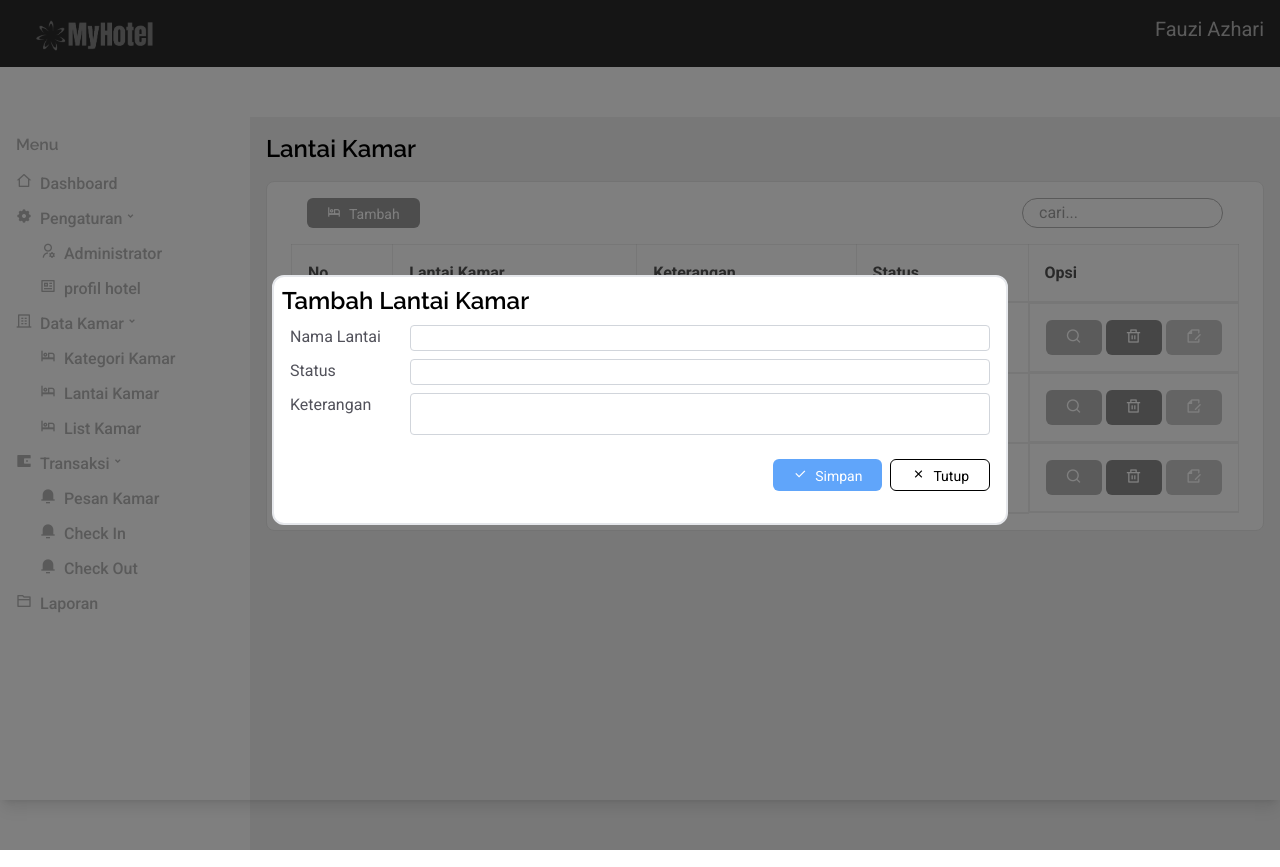
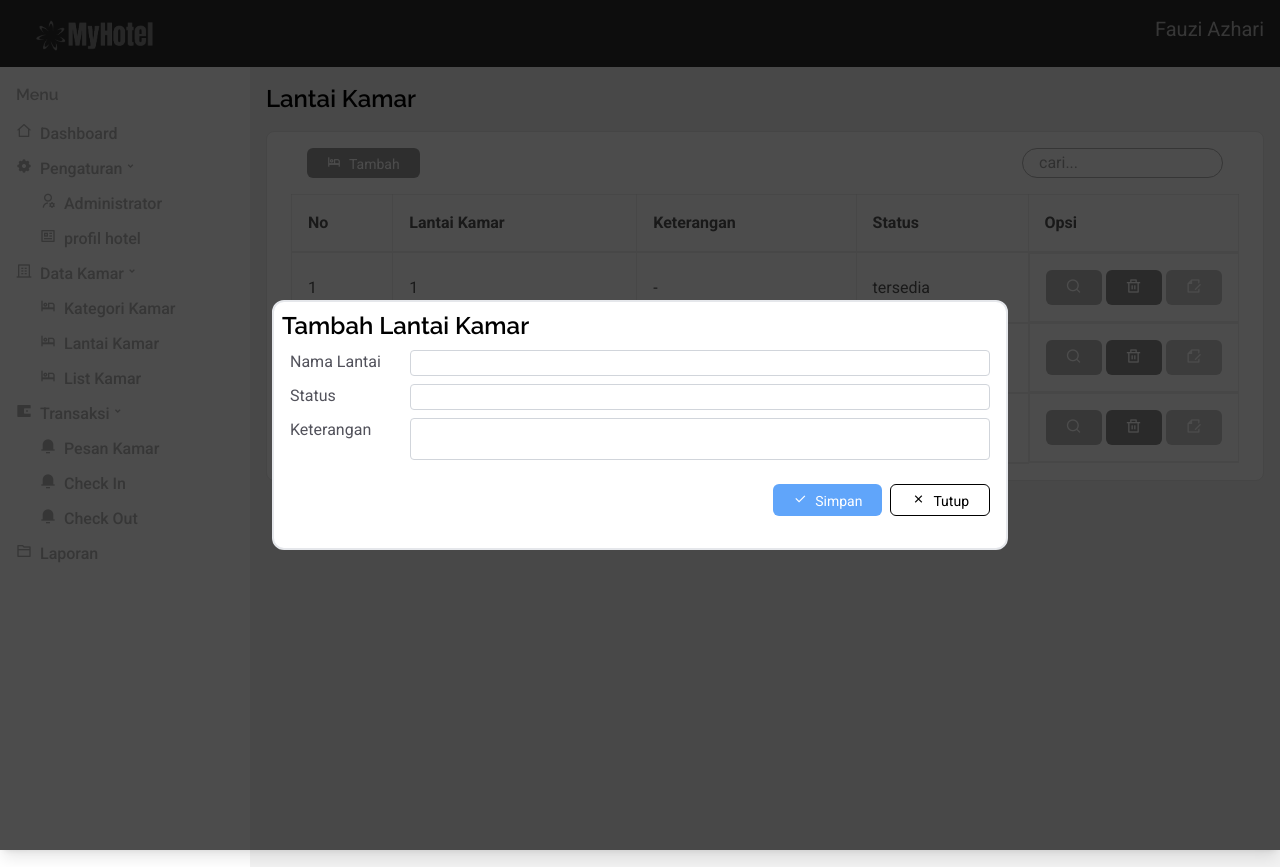
Before and after one commit to zikran69/dashboard-admin, a website: page src/pages/kamar/lantai-kamar.html in a window 1280 px wide. Both pictures are taken after a click on the button "Tambah". Drawn offline with nearby package versions, Linux system fonts and the light colour scheme.

Commit message:
menambah nilai h pada container form, menambah script

```diff
--- a/src/js/modal-form-kamar.js
+++ b/src/js/modal-form-kamar.js
@@ -2,6 +2,7 @@
 const header = document.querySelector('header');
 const container = document.getElementById('container');
 const layer = document.getElementById('layer');
+const utama = document.querySelector('main');
 
 //form
 const modal_form = document.getElementById('modal-form');
@@ -11,7 +12,7 @@ form.addEventListener('click', function(){
     layer.classList.toggle('hidden');
     header.classList.toggle('grayscale');
     container.classList.toggle('grayscale');
-    container.classList.toggle('mt-[50px]');
+    utama.classList.toggle('h-screen');
 });
 
 // detail
--- a/src/pages/kamar/lantai-kamar.html
+++ b/src/pages/kamar/lantai-kamar.html
@@ -144,10 +144,10 @@
             </form>
         </main>
     </div>
-    <div id="layer" class="hidden bg-black absolute top-0 left-0 opacity-50 h-[calc(100vh+50px)] w-screen min-w-[300px]"></div>
+    <div id="layer" class="hidden bg-black absolute top-0 left-0 opacity-70 h-[calc(100vh+50px)] w-screen min-w-[300px]"></div>
     <!-- modal form -->
     <div id="modal-form" class="hidden">
-        <div class="absolute top-0 min-w-[300px] h-full w-full flex justify-center items-center shrink-0 shadow-lg">
+        <div class="absolute top-0 min-w-[300px] h-[calc(100vh+50px)] w-full flex justify-center items-center shrink-0 shadow-lg">
             <div class="h-fit w-fit bg-white p-2 rounded-xl border-2">
                 <h1 class="font-raleway text-2xl font-semibold text-black max-md:text-lg max-md:text-center">Tambah Lantai Kamar</h1>
                 <form action="./lantai-kamar.html" class="w-[700px] font-roboto text-zinc-600 m-2 max-md:w-auto max-md:text-xs">
```
Also changed, not shown: src/pages/kamar/kategori-kamar.html (+2 -2 lines), src/css/main.css.
